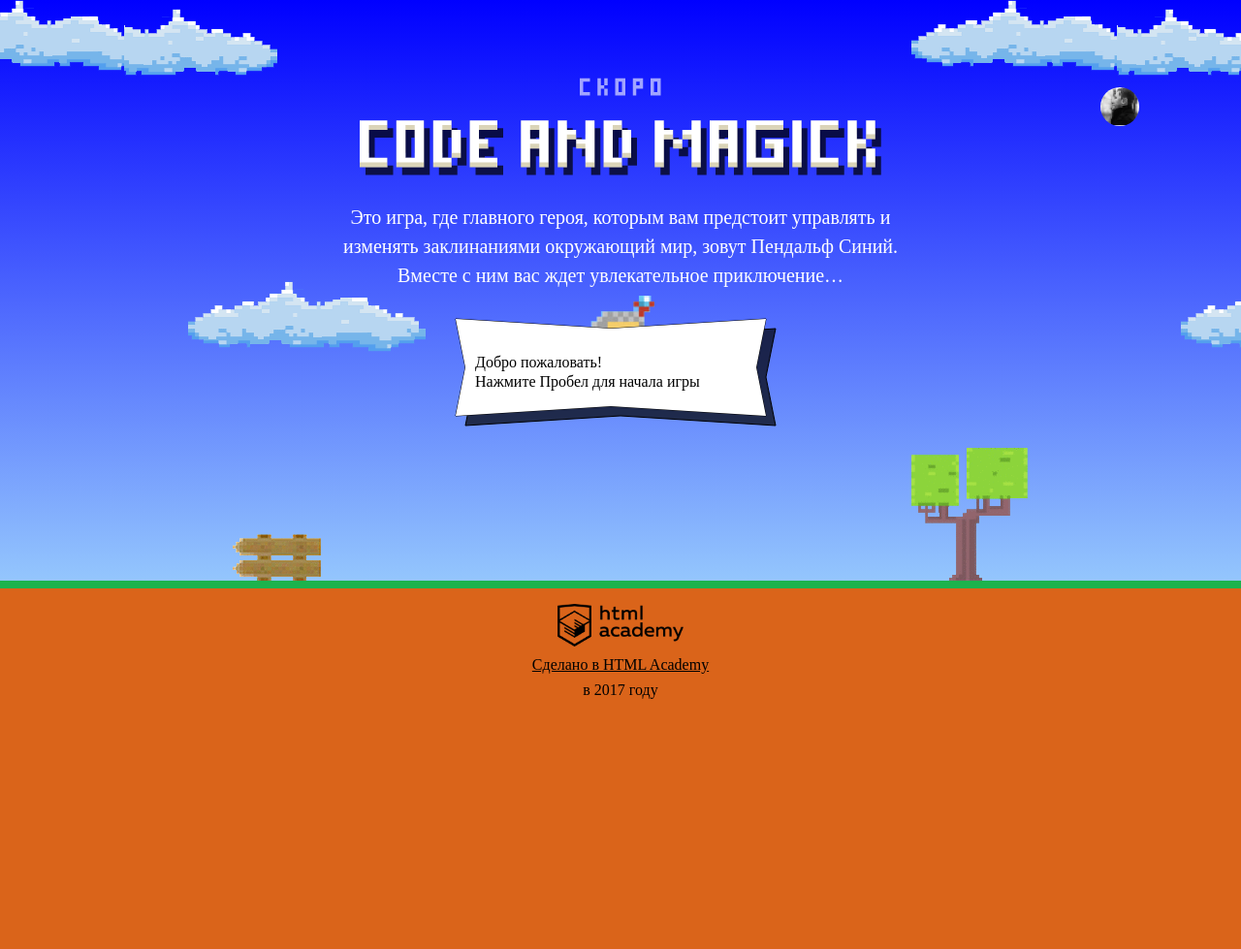
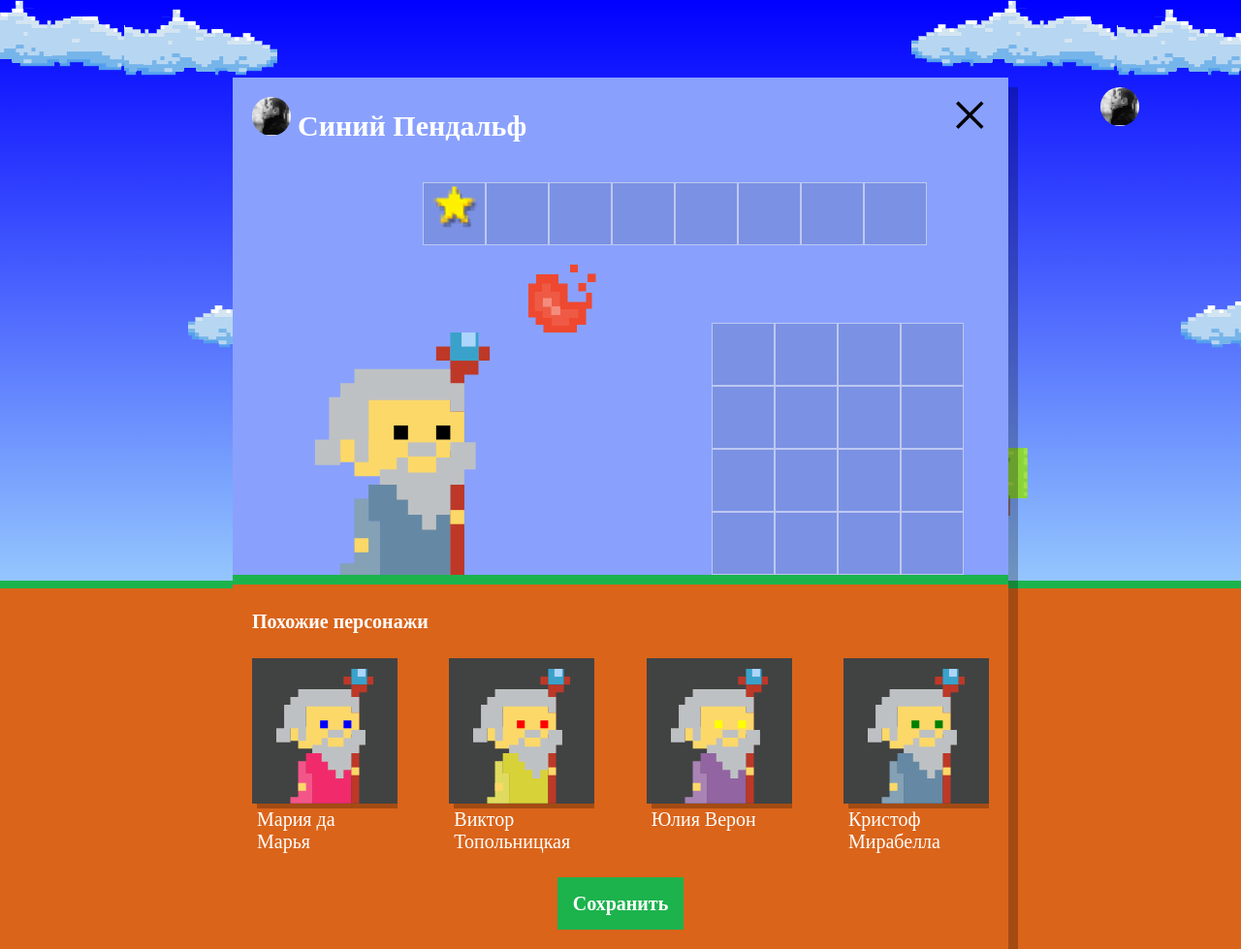
Before and after one commit to vitalymuravyev/495487-code-and-magick-20, a website: page index.html in a window 1280 px wide. Shown: the whole page at 97% size. Before the commit the page ends 800 px from the top, so only its background shows below. Drawn offline with Linux system fonts and the light colour scheme; a web font is replaced by a local one.

Commit message:
create wizards list

```diff
--- a/index.html
+++ b/index.html
@@ -204,6 +204,7 @@
 
 </script>
 
+<script src="js/setup.js"></script>
 <script src="js/stat.js"></script>
 <script src="js/game.js"></script>
 
--- /dev/null
+++ b/js/setup.js
@@ -0,0 +1,52 @@
+'use strict';
+
+var NAMES = ['Иван', 'Хуан Себастьян', 'Мария', 'Кристоф', 'Виктор', 'Юлия', 'Люпита', 'Вашингтон'];
+var SONAMES = ['да Марья', 'Верон', 'Мирабелла', 'Вальц', 'Онопко', 'Топольницкая', 'Нионго', 'Ирвинг'];
+var COAT_COLORS = ['rgb(101, 137, 164)', 'rgb(241, 43, 107)', 'rgb(146, 100, 161)', 'rgb(56, 159, 117)', 'rgb(215, 210, 55)', 'rgb(0, 0, 0)'];
+var EYES_COLORS = ['black', 'red', 'blue', 'yellow', 'green'];
+var NUMBER_OF_WIZARDS = 4;
+
+var setupWindow = document.querySelector('.setup');
+var setupSimilar = document.querySelector('.setup-similar');
+var similarWizardList = document.querySelector('.setup-similar-list');
+var similarWizardTemplate = document.querySelector('#similar-wizard-template').content.querySelector('.setup-similar-item');
+var fragment = document.createDocumentFragment();
+
+var wizardsList = [];
+
+setupWindow.classList.remove('hidden');
+
+function renderValue(arr) {
+  return arr[Math.floor(Math.random() * arr.length)];
+}
+
+function createWizard() {
+  return {
+    name: renderValue(NAMES) + ' ' + renderValue(SONAMES),
+    coatColor: renderValue(COAT_COLORS),
+    eyesColor: renderValue(EYES_COLORS),
+  };
+
+}
+
+for (var i = 0; i < NUMBER_OF_WIZARDS; i++) {
+  wizardsList[i] = createWizard();
+}
+
+function renderWizard(wizard) {
+  var wizardElement = similarWizardTemplate.cloneNode(true);
+
+  wizardElement.querySelector('.setup-similar-label').textContent = wizard.name;
+  wizardElement.querySelector('.wizard-coat').style.fill = wizard.coatColor;
+  wizardElement.querySelector('.wizard-eyes').style.fill = wizard.eyesColor;
+
+  return wizardElement;
+}
+
+for (i = 0; i < NUMBER_OF_WIZARDS; i++) {
+  fragment.appendChild(renderWizard(wizardsList[i]));
+}
+
+similarWizardList.appendChild(fragment);
+
+setupSimilar.classList.remove('hidden');
```
